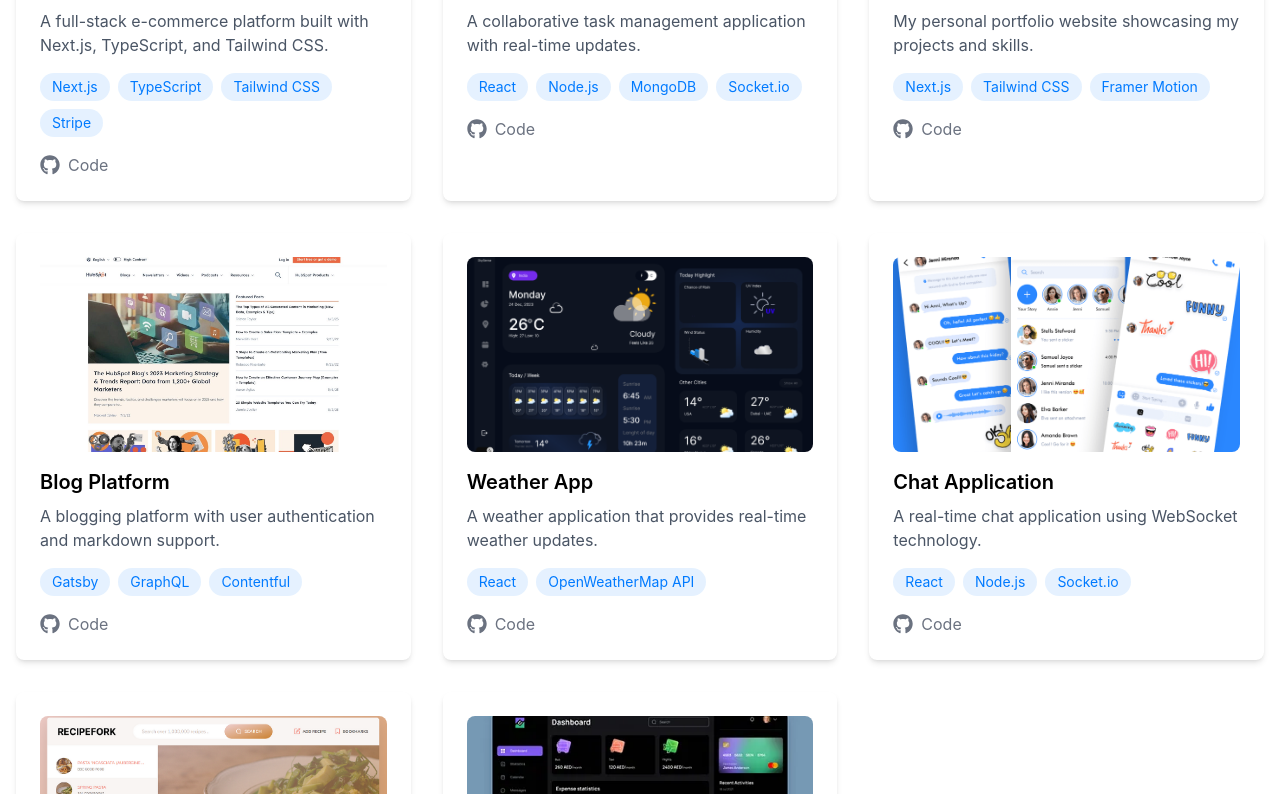
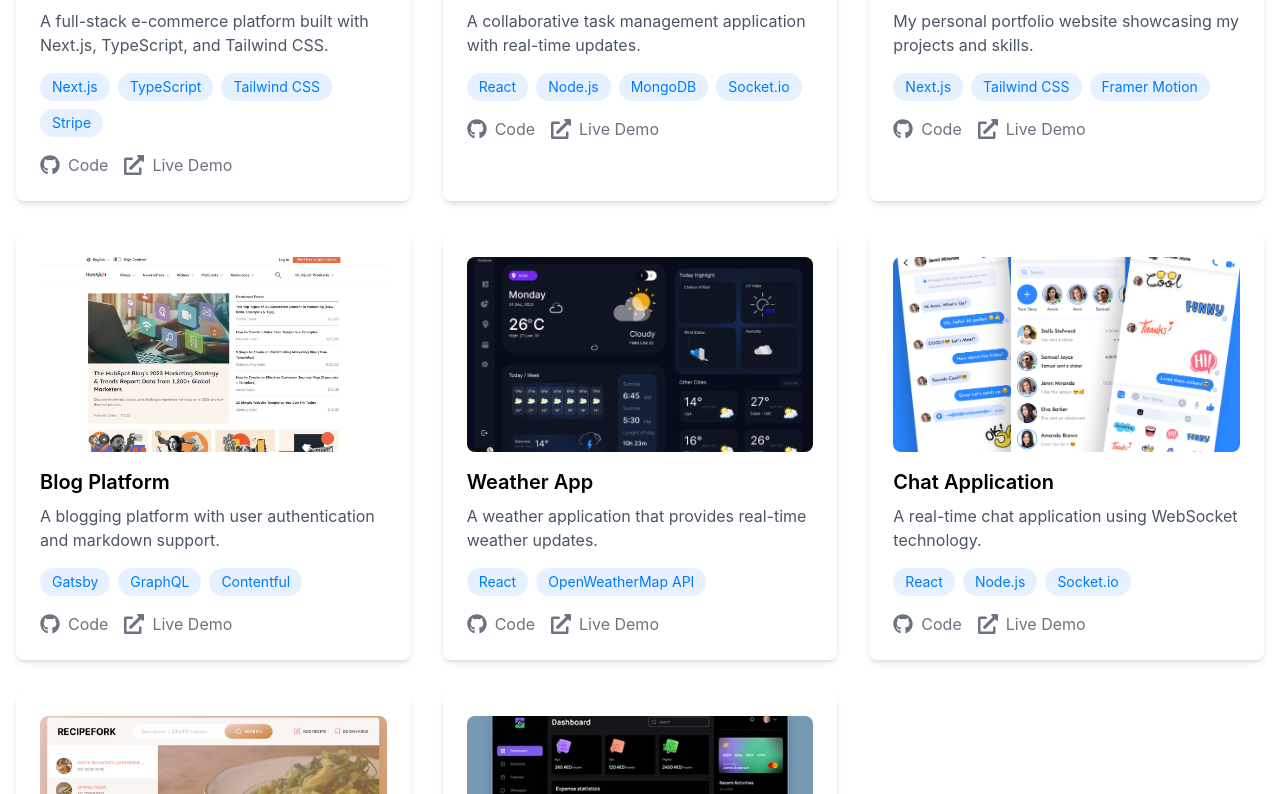
Before and after one commit to anivnssb/Portfolio_nextJs15, a Next.js app: page / in a window 1280 px wide. Shown: the part 1046-1840 px from the top of the page. Built offline with nearby package versions, Linux system fonts and the light colour scheme.

Commit message:
demo link aaded in Projects component

```diff
--- a/src/app/components/Projects.tsx
+++ b/src/app/components/Projects.tsx
@@ -2,7 +2,7 @@ import { projects } from '@/contents/projects';
 import Image from 'next/image';
 import Link from 'next/link';
 import React from 'react';
-import { FaGithub } from 'react-icons/fa';
+import { FaExternalLinkAlt, FaGithub } from 'react-icons/fa';
 
 const Projects = () => {
   return (
@@ -40,13 +40,21 @@ const Projects = () => {
                   </span>
                 ))}
               </div>
-              <div>
+              <div className="flex gap-4 mt-2">
                 <Link
                   href={project.githubLink}
                   target="_blank"
                   className="flex items-center gap-2 text-secondary hover:text-primary transition-colors"
                 >
                   <FaGithub className="w-5 h-5" /> <span>Code</span>
+                </Link>
+                <Link
+                  href={project.githubLink}
+                  target="_blank"
+                  className="flex items-center gap-2 text-secondary hover:text-primary transition-colors"
+                >
+                  <FaExternalLinkAlt className="w-5 h-5" />
+                  <span>Live Demo</span>
                 </Link>
               </div>
             </article>
```
